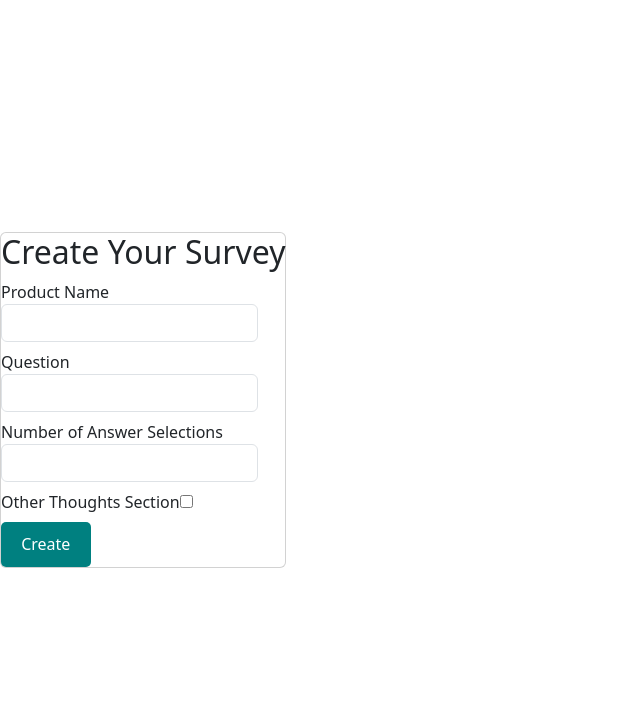
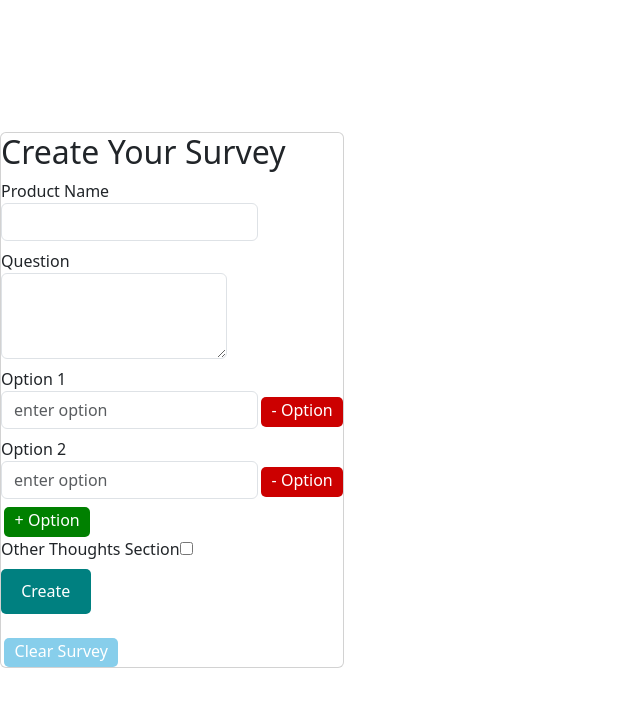
Before and after one commit to chrimcha/My-Market-Survey, a React (Vite) app in the folder My-Market-Survey_UI/: page /create-new-survey in a window 1280 px wide. Shown: the top 706 px of the page, without its empty margins (0-640 px from the left). Built offline with nearby package versions, Linux system fonts and the light colour scheme.

Commit message:
refactored form to add and remove option fields for question choices, add clear survey button, added css for form

```diff
--- a/My-Market-Survey_UI/src/App.css
+++ b/My-Market-Survey_UI/src/App.css
@@ -3,6 +3,18 @@
   margin: 0 auto;
   padding: 2rem;
   text-align: center;
+}
+
+label {
+  width: 100%;
+}
+
+.label-with-remove-button {
+  width: 70%;
+}
+
+.app-description {
+  color: #888;
 }
 
 .card {
@@ -17,7 +29,3 @@
   /* margin: 1.6rem 0rem; */
   border-radius: 32px;
 }
-
-.app-description {
-  color: #888;
-}
--- a/My-Market-Survey_UI/src/components/pages/Home.jsx
+++ b/My-Market-Survey_UI/src/components/pages/Home.jsx
@@ -12,7 +12,7 @@ export default function Home() {
             </p>
 
             <Link to={{pathname: '/create-new-survey'}}>
-                <button>Create Survey</button>
+                <button>Create a Survey</button>
             </Link>
         </>
     )
--- a/My-Market-Survey_UI/src/components/surveys/CreateSurveyForm.jsx
+++ b/My-Market-Survey_UI/src/components/surveys/CreateSurveyForm.jsx
@@ -3,12 +3,37 @@ import React, { useState } from 'react'
 export const CreateSurveyForm = () => {
     const [productName, setProductName] = useState("");
     const [question, setQuestion] = useState("");
-    const [numberOfAnswers, setNumberOfAnswers] = useState();
+    const [answerOptions, setAnswerOptions] = useState([
+        '',
+        ''
+    ]);
     // const [otherThoughts, setOtherThoughts] = useState("");
+
+    const handleAnswerOptionsChange = (index, e) => {
+        let data = [...answerOptions];
+        data[index] = e.target.value;
+        setAnswerOptions(data);
+    };
+
+    const addFields = () => {
+        let newFields = '';
+        setAnswerOptions([...answerOptions, newFields]);
+    };
+
+    const removeFields = (index) => {
+        let data = [...answerOptions];
+        data.splice(index, 1);
+        setAnswerOptions(data);
+    };
+
+    const submit = (e) => {
+        e.preventDefault();
+        console.log(productName, question, answerOptions);
+    };
 
     return (
     <>
-        <form>
+        <form onSubmit={submit}>
             <div className="form-group">
                 <label className="form-label">
                     Product Name
@@ -25,8 +50,8 @@ export const CreateSurveyForm = () => {
             <div className="form-group">
                 <label className="form-label">
                     Question
-                    <input
-                        type="text"
+                    <textarea
+                        rows={3}
                         className="form-control"
                         name='question'
                         value={question}
@@ -35,20 +60,27 @@ export const CreateSurveyForm = () => {
                     />
                 </label >
             </div>
-{/* // TODO: Replace # of answer field with code to add and remove fields to enter answer options, with at least two required */}
-            <div className="form-group">
-                <label className="form-label">
-                    Number of Answer Selections
+            {answerOptions.map((input, index) => {
+                return (
+                    <div key={index} className="form-group">
+                        <label className="form-label label-with-remove-button">
+                            Option {index + 1}
                             <input
-                    type="number"
+                                type="text"
                                 className="form-control"
-                    name='numberOfAnswers'
-                    value={numberOfAnswers}
-                    onChange={(e) => setNumberOfAnswers(e.target.value)}
+                                name="option"
+                                placeholder='enter option'
+                                value={input}
+                                onChange={(e) => handleAnswerOptionsChange(index, e)}
                                 required
                             />
                         </label >
+                        <button className='remove' onClick={() => removeFields(index)}>- Option</button>
                     </div>
+                )
+            })}
+            <button onClick={addFields} className='add'>+ Option</button>
+{/* // TODO: If other thoughts section is checked, a textarea field appears and is required */}
             <div className="form-group">
                 <label className="form-label">
                     Other Thoughts Section
@@ -66,6 +98,12 @@ export const CreateSurveyForm = () => {
                 Create
             </button>
         </form>
+
+        <br/>
+
+        <div className='side-by-side-buttons'>
+            <button className='clear'>Clear Survey</button>
+        </div>
     </>
 )
 }
--- a/My-Market-Survey_UI/src/index.css
+++ b/My-Market-Survey_UI/src/index.css
@@ -55,6 +55,39 @@ button:focus-visible {
   outline: 4px auto -webkit-focus-ring-color;
 }
 
+button.add {
+  padding: 0em .6em .2em .6em;
+  margin-left: 3px;
+  background-color: green;
+}
+
+button.add:hover {
+  background-color: white;
+  color: green;
+}
+
+button.remove {
+  padding: 0em .6em .2em .6em;
+  margin-left: 3px;
+  background-color: rgb(204, 0, 0);
+}
+
+button.remove:hover {
+  background-color: white;
+  color: rgb(204, 0, 0);
+}
+
+button.clear {
+  padding: 0em .6em .2em .6em;
+  margin-left: 3px;
+  background-color: skyblue;
+}
+
+button.clear:hover {
+  background-color: white;
+  color: skyblue;
+}
+
 @media (prefers-color-scheme: light) {
   :root {
     color: #213547;
--- a/My-Market-Survey_UI/src/main.jsx
+++ b/My-Market-Survey_UI/src/main.jsx
@@ -3,10 +3,10 @@ import ReactDOM from 'react-dom/client';
 import App from './App.jsx'
 import './index.css';
 import { createBrowserRouter, RouterProvider } from 'react-router-dom';
+
 import Home from './components/pages/Home.jsx';
 import NotFoundPage from './components/pages/NotFoundPage.jsx';
 import NewSurvey from './components/pages/NewSurvey.jsx';
-
 
 const router = createBrowserRouter([
   {
```
Lines whose indentation alone changed are shown as unchanged.
